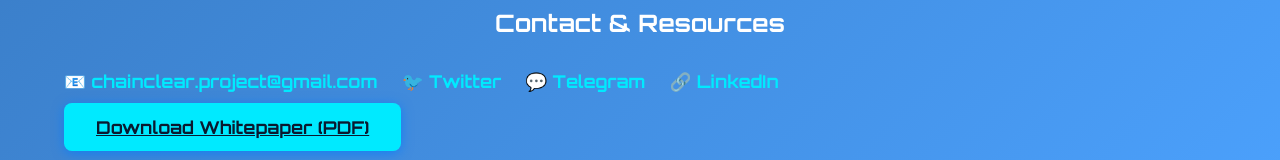
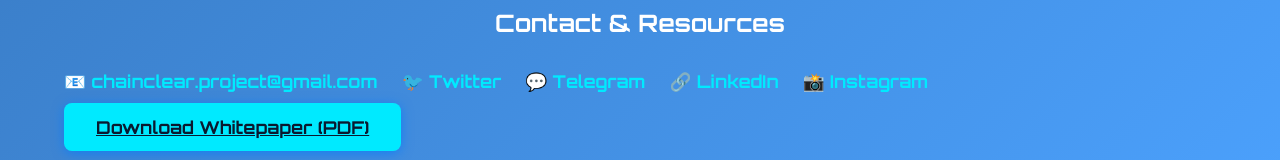
Before and after one commit to TsaniaCandraningtyas/TsaniaCandraningtyas.github.io, a plain HTML site: page index.html in a window 1280 px wide. Shown: the part 4683-4843 px from the top of the page. Drawn offline with Linux system fonts and the light colour scheme.

Commit message:
third commit

```diff
--- a/index.html
+++ b/index.html
@@ -440,6 +440,7 @@
             <a href="https://twitter.com/" target="_blank">🐦 Twitter</a>
             <a href="https://t.me/" target="_blank">💬 Telegram</a>
             <a href="https://linkedin.com/" target="_blank">🔗 LinkedIn</a>
+            <a href="https://www.instagram.com/chainclear.project?igsh=a3V6MmdhbGJudjl3" target="_blank">📸 Instagram</a>
         </div>
         <!-- Download Whitepaper Button -->
         <a href="whitepaper.pdf" class="whitepaper-btn" download>Download Whitepaper (PDF)</a>
```
